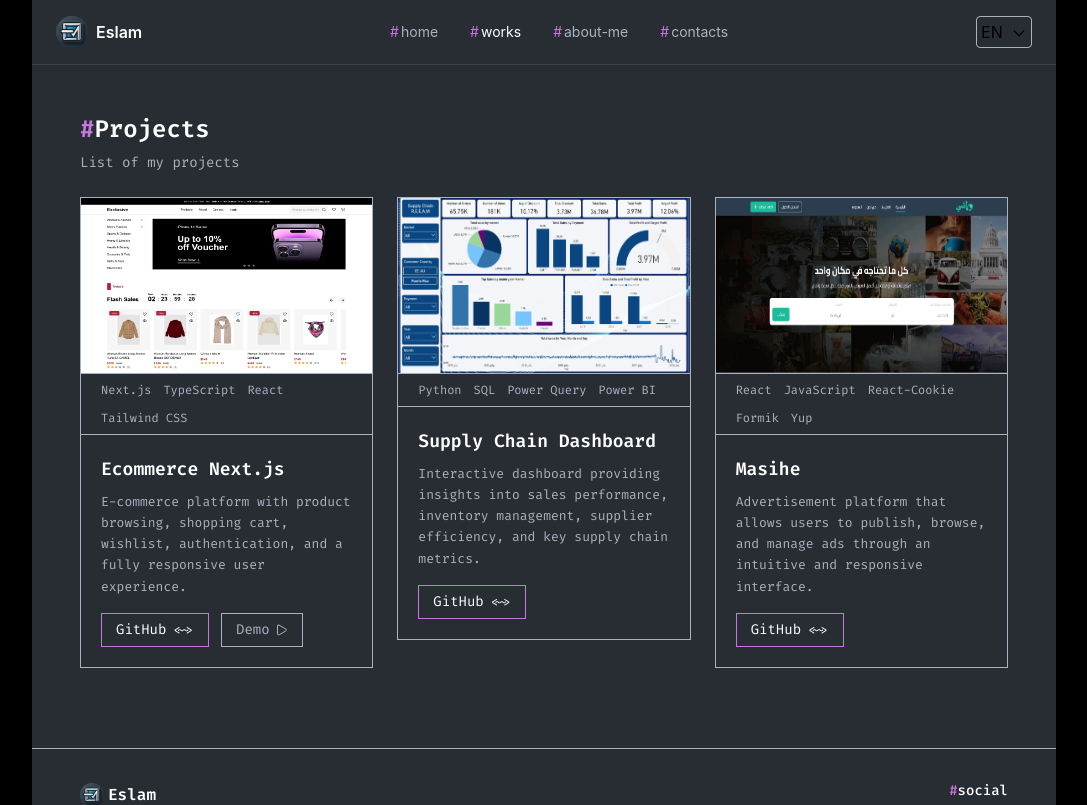
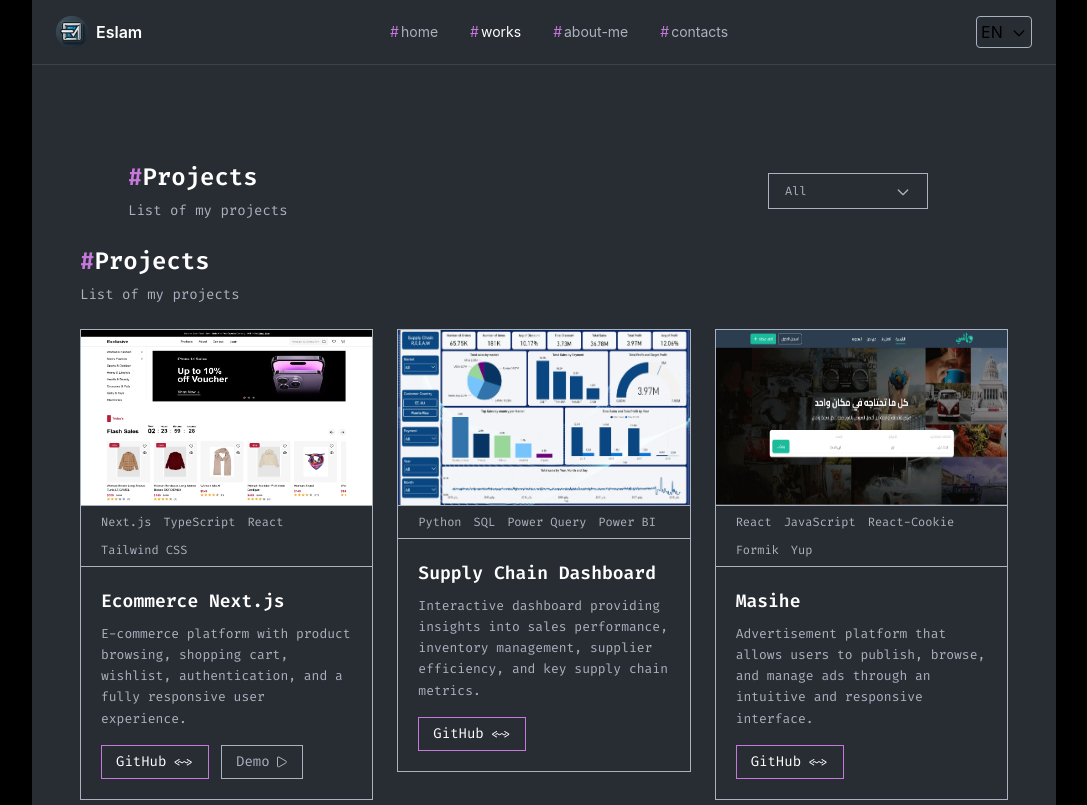
Before and after one commit to Eslam-mg/portfolio, a Next.js app: page /projects in a window 1280 px wide. Shown: the top 805 px of the page, without its empty margins (96-1183 px from the left). Built offline with nearby package versions, Linux system fonts and the light colour scheme.

Commit message:
add header to ProjectClient commponent

```diff
--- a/src/app/projects/ProjectsClient.tsx
+++ b/src/app/projects/ProjectsClient.tsx
@@ -3,6 +3,8 @@
 import useOutsideClick from '@/src/hook/useOutsideClick';
 import React, { useState, useRef } from 'react';
 import { myProjects } from './Projects_List';
+import SectionHeader from '@/src/components/SectionHeader/SectionHeader';
+import { AngleDownIcon } from '@/src/components/UI/Icon/Icon';
 // Available project categories for filtering
 type FilterType = 'all' | 'front-end' | 'data analysis';
 
@@ -32,6 +34,22 @@ export default function ProjectsClient() {
             ? myProjects
             : myProjects.filter((p) => p.type === activeFilter);
     return (
-        <div>ProjectsClient</div>
+        <div className="text-textPrimaryColor font-mono px-6 md:px-12 pt-6 md:pt-12 space-y-6">
+            <div className="flex flex-row items-center justify-between">
+                <SectionHeader title="Projects" subtitle="List of my projects" />
+                <div ref={dropdownRef} className="relative w-48">
+                    <button type="button" aria-haspopup="listbox" className="w-40 flex items-center justify-between gap-2 px-4 py-2 text-xs border border-borderColor text-textPrimaryColor hover:border-white/40 hover:text-white transition-all duration-200 cursor-pointer bg-transparent"
+                        aria-expanded={isOpen}
+                        onClick={() => setIsOpen((prev) => !prev)}
+                    >
+                        <span className="flex items-center gap-2">
+                            {activeLabel}
+                        </span>
+
+                        <AngleDownIcon width={16} height={16} className='mt-0.5' />
+                    </button>
+                </div>
+            </div>
+        </div>
     )
 };
--- a/src/app/projects/page.tsx
+++ b/src/app/projects/page.tsx
@@ -3,6 +3,7 @@ import type { Metadata } from "next";
 import SectionHeader from '@/src/components/SectionHeader/SectionHeader';
 import { myProjects } from './Projects_List';
 import ProjectCard from '@/src/components/ProjectCard/ProjectCard';
+import ProjectsClient from './ProjectsClient';
 export const metadata: Metadata = {
     title: "projects | Eslam",
     description:
@@ -12,7 +13,8 @@ export const metadata: Metadata = {
 export default function page() {
 
     return (
-        <div className="font-mono text-gray-text px-6 md:px-12 pt-6 md:pt-12 overflow-hidden space-y-6">
+        <div className="text-textPrimaryColor font-mono px-6 md:px-12 pt-6 md:pt-12 overflow-hidden space-y-6">
+            <ProjectsClient/>
             <div className="flex flex-col sm:flex-row sm:items-center sm:justify-between gap-4">
                 <SectionHeader title="Projects" subtitle="List of my projects" />
             </div>
```
